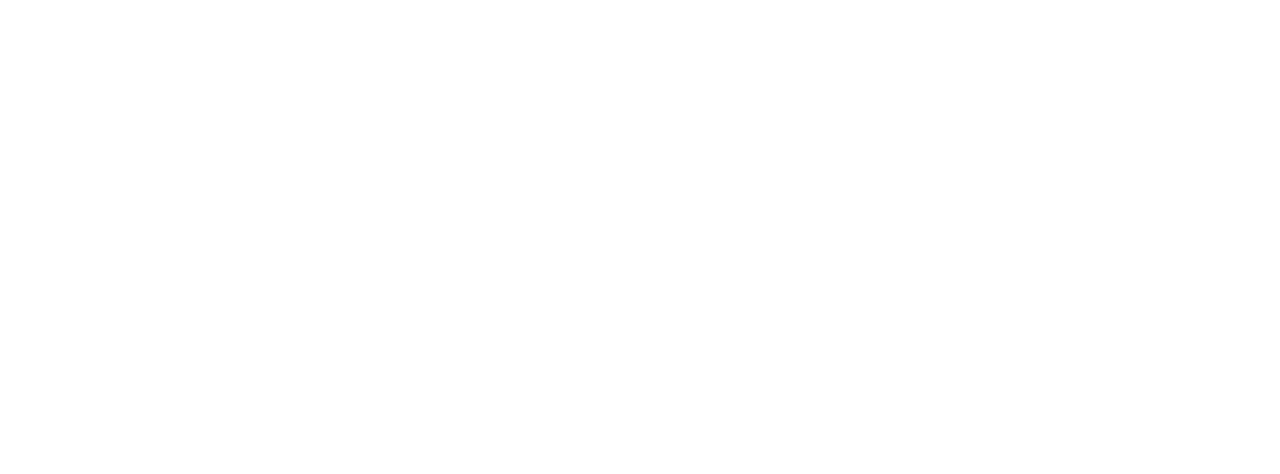
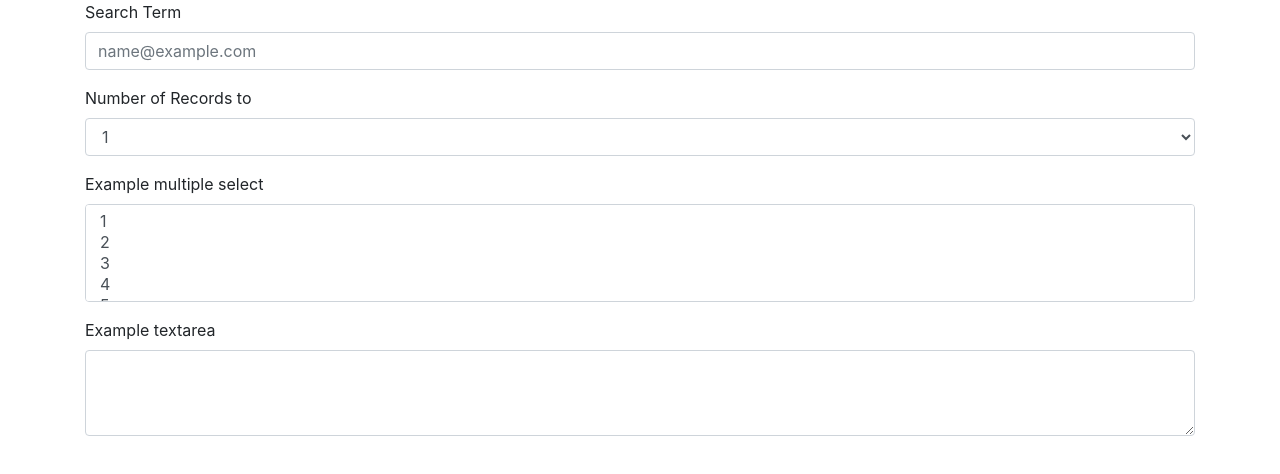
Before and after one commit to jsalamanca23/nyt-search, a plain HTML site: page index.html in a window 1280 px wide. Drawn offline with nearby package versions, Linux system fonts and the light colour scheme.

Commit message:
Added form to html page

```diff
--- a/index.html
+++ b/index.html
@@ -1,12 +1,51 @@
 <!DOCTYPE html>
 <html lang="en">
+
 <head>
     <meta charset="UTF-8">
     <meta name="viewport" content="width=device-width, initial-scale=1.0">
     <meta http-equiv="X-UA-Compatible" content="ie=edge">
     <title>Document</title>
+    <link rel="stylesheet" href="https://stackpath.bootstrapcdn.com/bootstrap/4.1.0/css/bootstrap.min.css" integrity="sha384-9gVQ4dYFwwWSjIDZnLEWnxCjeSWFphJiwGPXr1jddIhOegiu1FwO5qRGvFXOdJZ4"
+        crossorigin="anonymous">
 </head>
+
 <body>
+    <script src="https://cdnjs.cloudflare.com/ajax/libs/jquery/3.2.1/jquery.min.js"></script>
+    <script type="text/javascript" src="assets/javascript/nyt-search.js"></script>
+    <div class="container">
+        <form>
+            <div class="form-group">
+                <label for="exampleFormControlInput1">Search Term</label>
+                <input type="email" class="form-control" id="exampleFormControlInput1" placeholder="name@example.com">
+            </div>
+            <div class="form-group">
+                <label for="exampleFormControlSelect1">Number of Records to </label>
+                <select class="form-control" id="exampleFormControlSelect1">
+                    <option>1</option>
+                    <option>2</option>
+                    <option>3</option>
+                    <option>4</option>
+                    <option>5</option>
+                </select>
+            </div>
+            <div class="form-group">
+                <label for="exampleFormControlSelect2">Example multiple select</label>
+                <select multiple class="form-control" id="exampleFormControlSelect2">
+                    <option>1</option>
+                    <option>2</option>
+                    <option>3</option>
+                    <option>4</option>
+                    <option>5</option>
+                </select>
+            </div>
+            <div class="form-group">
+                <label for="exampleFormControlTextarea1">Example textarea</label>
+                <textarea class="form-control" id="exampleFormControlTextarea1" rows="3"></textarea>
+            </div>
+        </form>
 
+    </div>
 </body>
+
 </html>
```
